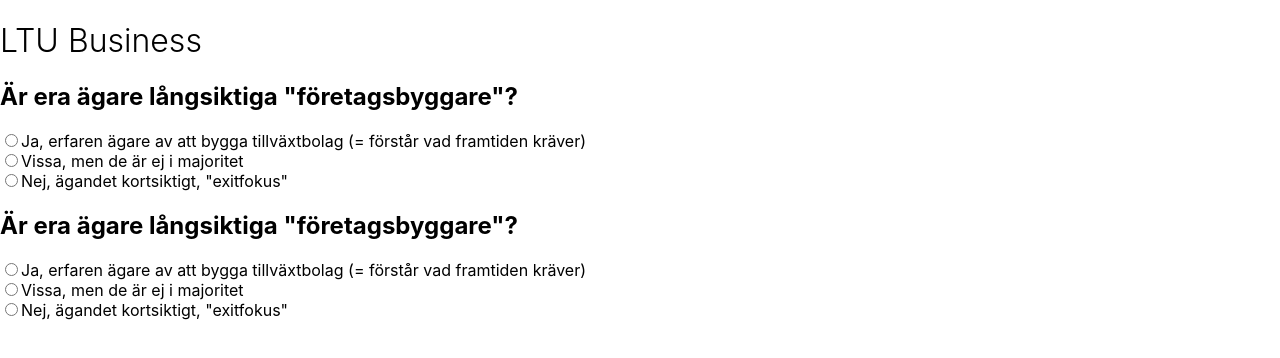
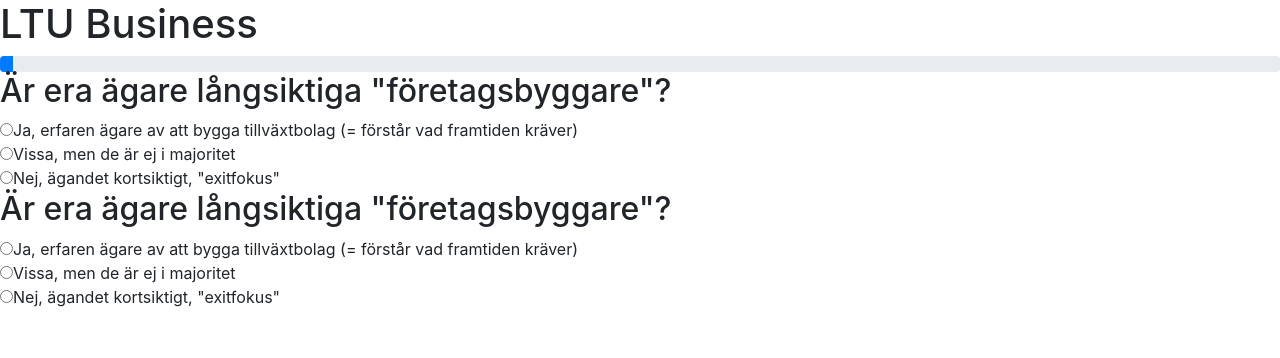
Before and after one commit to snordgren/ltu-business, a React (Create React App) app: page / in a window 1280 px wide. Shown: the top 358 px of the page. Built offline with nearby package versions, Linux system fonts and the light colour scheme.

Commit message:
Add progress bar

```diff
--- a/package.json
+++ b/package.json
@@ -3,7 +3,9 @@
   "version": "0.1.0",
   "private": true,
   "dependencies": {
+    "bootstrap": "^4.3.1",
     "react": "^16.8.6",
+    "react-bootstrap": "^1.0.0-beta.8",
     "react-dom": "^16.8.6",
     "react-scripts": "3.0.0",
     "react-svg-radar-chart": "^1.2.0",
--- a/src/App.js
+++ b/src/App.js
@@ -2,6 +2,8 @@ import React from 'react';
 import {
   Radar, RadarChart, PolarGrid, PolarAngleAxis, PolarRadiusAxis
 } from 'recharts';
+import { ProgressBar } from 'react-bootstrap';
+import 'bootstrap/dist/css/bootstrap.min.css';
 
 const max = 10;
 const values = {};
@@ -110,7 +112,7 @@ const applyAnswer = (question, answer, reRender, questionIndex) => {
     values[question.subjectIndex] = toUse;
   }
 
-  if (!toUse [questionIndex]) {
+  if (!toUse[questionIndex]) {
     answerCount += 1;
   }
   toUse[questionIndex] = answer.score;
@@ -127,7 +129,7 @@ const Question = (question, reRender, questionIndex) => {
         {question.answers.map(answer => (
           <div>
             <input type="radio" name={"question-num-" + questionIndex}
-              onClick={() => applyAnswer(question, answer, reRender, questionIndex)}/>
+              onClick={() => applyAnswer (question, answer, reRender, questionIndex)}/>
             {answer.text}
           </div>
         ))}
@@ -140,6 +142,7 @@ function App(reRender) {
   return (
     <div>
       <h1>LTU Business</h1>
+      <ProgressBar now={1 + 100 * answerCount / questions.length} />
       {questions.map((question, questionIndex) => Question(question, reRender, questionIndex))}
       {(answerCount === questions.length) && <Chart />}
     </div>
```
Also changed, not shown: 1 other file (tests, documents, lock files or other folders).
